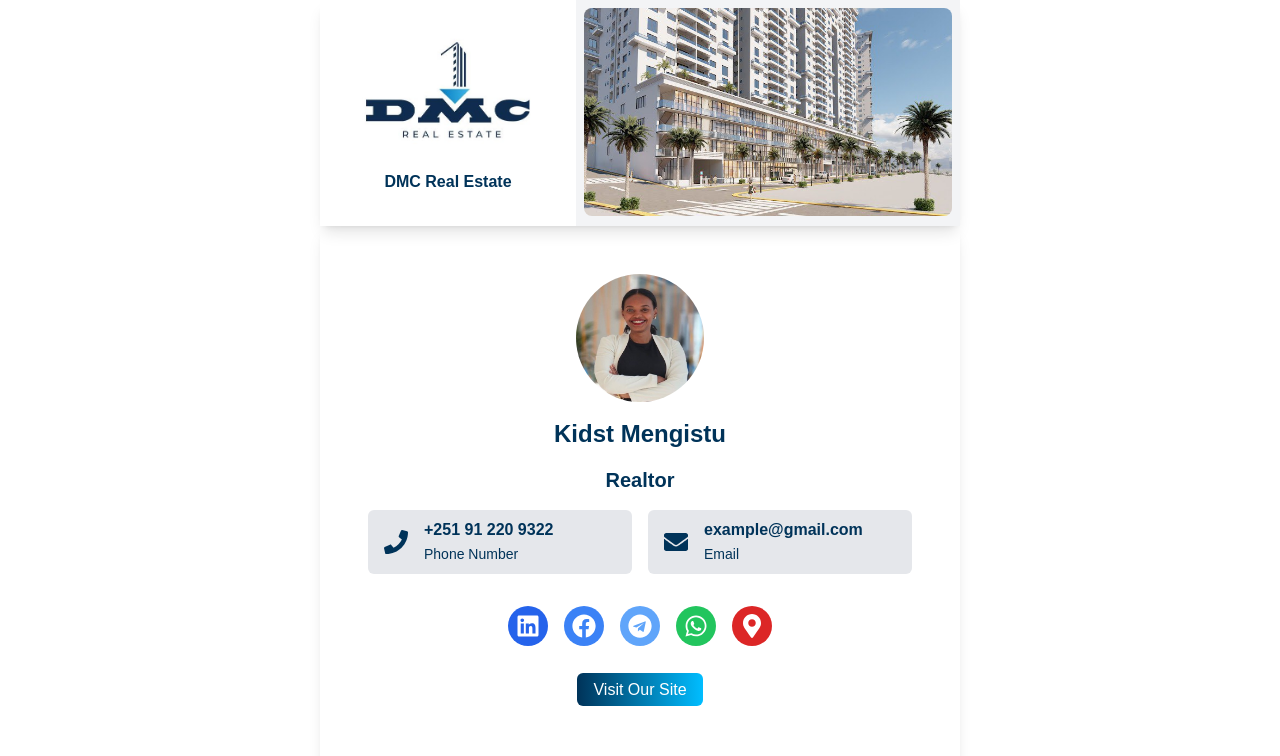
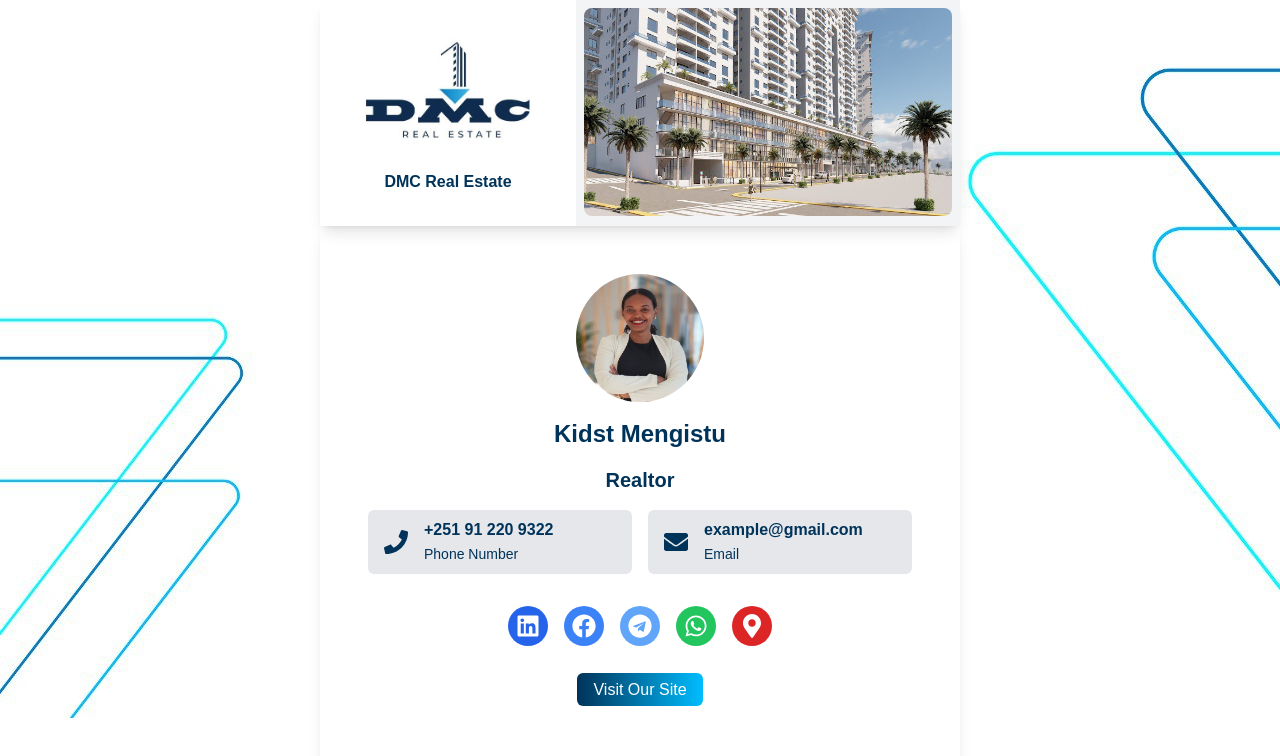
Before and after one commit to Lifeconr/business_card, a Next.js app: page / in a window 1280 px wide. Shown: the top 756 px of the page. Built offline with nearby package versions, Linux system fonts and the light colour scheme.

Commit message:
added background image.

```diff
--- a/src/app/layout.js
+++ b/src/app/layout.js
@@ -20,7 +20,7 @@ export default function RootLayout({ children }) {
   return (
     <html lang="en">
       <body
-        className={`${geistSans.variable} ${geistMono.variable} antialiased`}
+        className={`bg-custom-bg ${geistSans.variable} ${geistMono.variable} antialiased`}
       >
         {children}
       </body>
--- a/tailwind.config.mjs
+++ b/tailwind.config.mjs
@@ -7,6 +7,9 @@ export default {
   ],
   theme: {
     extend: {
+      backgroundImage: {
+        'custom-bg': "url('/images/background.jpg')",
+      },
       colors: {
         background: "var(--background)",
         foreground: "var(--foreground)",
```
Also changed, not shown: public/images/background.jpg (added).
